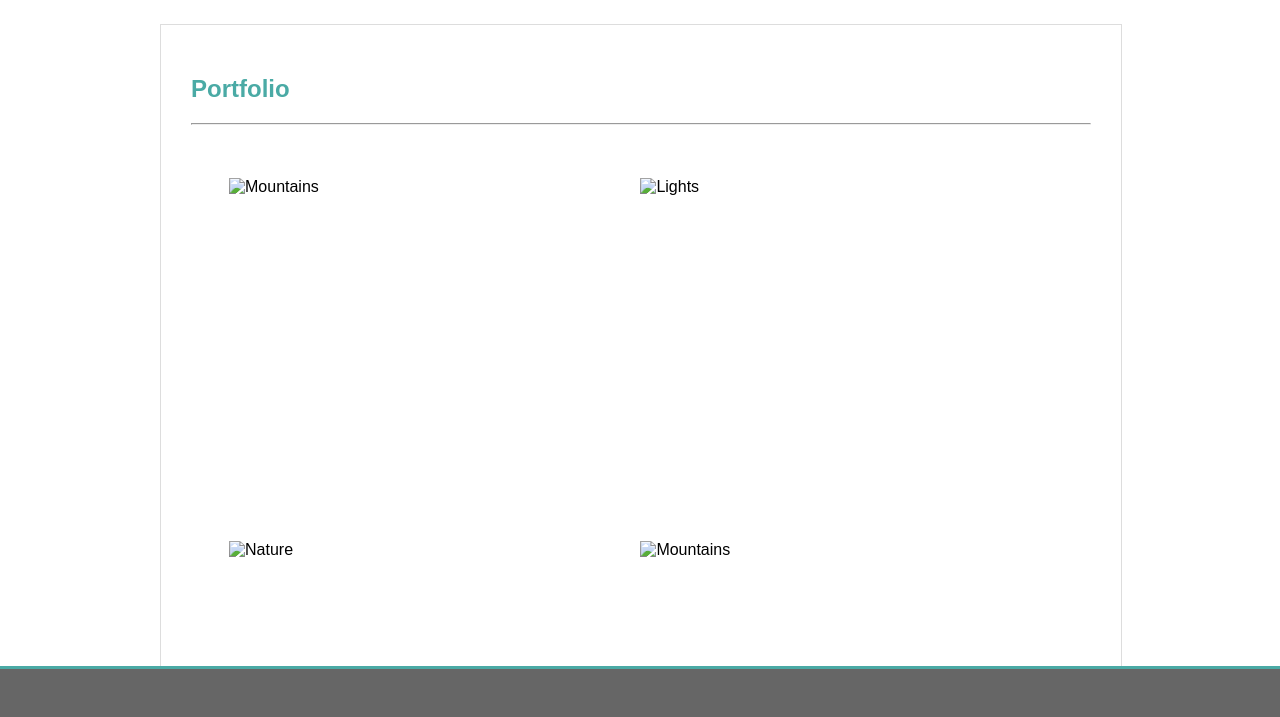
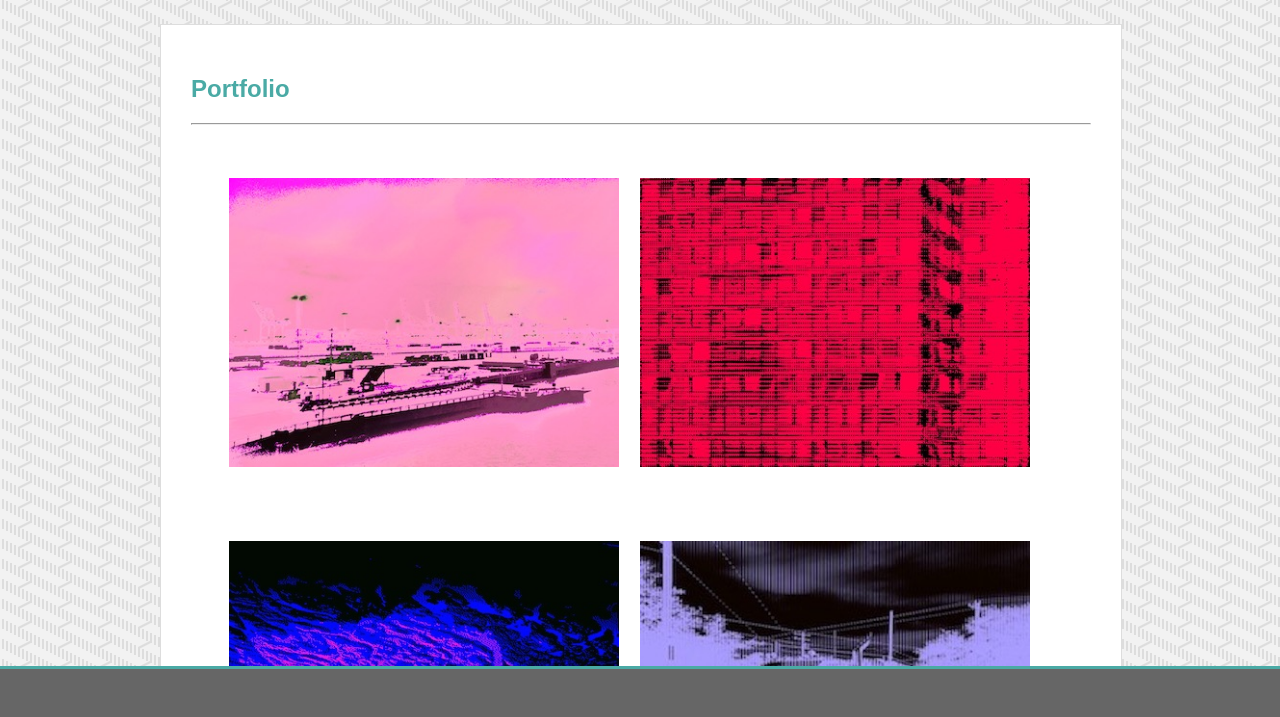
Before and after one commit to JoeHancock1995/Portfolio, a plain HTML site: page portfolio.html in a window 1280 px wide. Shown: the part 81-798 px from the top of the page. Drawn offline with Linux system fonts and the light colour scheme; files whose address does not match are found by name.

Commit message:
fixed paths to images

```diff
--- a/assets/css/style.css
+++ b/assets/css/style.css
@@ -2,7 +2,7 @@ body {
   font-family: Arial, 'Helvetica Neue', Helvetica, sans-serif;
   margin: 0px;
   padding: 0px;
-  background-image: url("file:///Users/Joe/Pictures/Portfolio%20hw/small_steps.png");
+  background-image: url("file:///Users/Joe/bootcamp_class/week1/homework_1/Basic-Portfolio/Basic-Portfolio/assets/image/small_steps.png");
 
 
 }
--- a/portfolio.html
+++ b/portfolio.html
@@ -32,22 +32,22 @@
 <div class="row">
         <div class="column">
           <div class="content">
-            <img src="file:///Users/Joe/Pictures/Portfolio%20hw/IMG_1896.JPG" alt="Mountains" style="width:100%">
+            <img src="file:///Users/Joe/bootcamp_class/week1/homework_1/Basic-Portfolio/Basic-Portfolio/assets/image/IMG_1896.JPG" alt="Mountains" style="width:100%">
           </div>
         </div>
         <div class="column">
           <div class="content">
-          <img src="file:///Users/Joe/Pictures/Portfolio%20hw/IMG_1396.JPG" alt="Lights" style="width:100%">
+          <img src="file:///Users/Joe/bootcamp_class/week1/homework_1/Basic-Portfolio/Basic-Portfolio/assets/image/IMG_1396.JPG" alt="Lights" style="width:100%">
           </div>
         </div>
         <div class="column">
           <div class="content">
-          <img src="file:///Users/Joe/Pictures/Portfolio%20hw/IMG_0962.JPG" alt="Nature" style="width:100%">
+          <img src="file:///Users/Joe/bootcamp_class/week1/homework_1/Basic-Portfolio/Basic-Portfolio/assets/image/IMG_0962.JPG" alt="Nature" style="width:100%">
           </div>
         </div>
         <div class="column">
           <div class="content">
-          <img src="file:///Users/Joe/Pictures/Portfolio%20hw/IMG_1897.JPG" alt="Mountains" style="width:100%">
+          <img src="file:///Users/Joe/bootcamp_class/week1/homework_1/Basic-Portfolio/Basic-Portfolio/assets/image/IMG_1897.JPG" alt="" style="width:100%">
           </div>
         </div>
 </div>
```
Also changed, not shown: index.html (+1 -1 lines), assets/image/IMG_0962.JPG (added), assets/image/IMG_1240.jpg (added), assets/image/IMG_1396.JPG (added), assets/image/IMG_1896.JPG (added), assets/image/IMG_1897.JPG (added), assets/image/small_steps.png (added), 4 other files.
